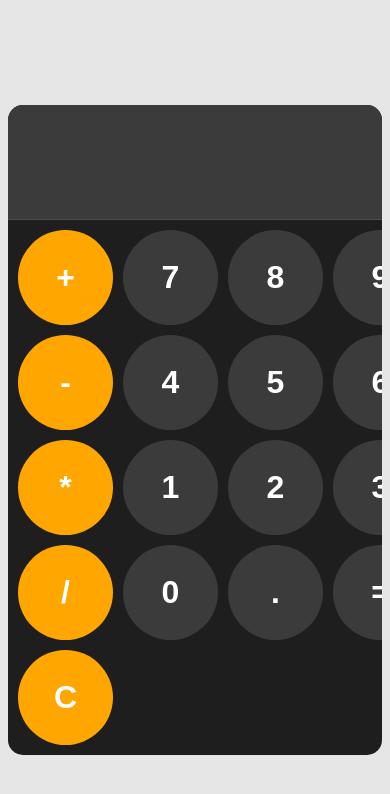
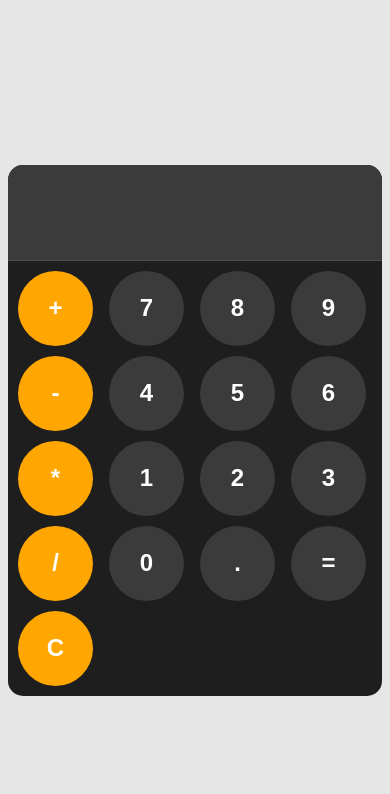
Before and after one commit to zaidharissheikh/Basic-Calculator, a plain HTML site: page index.html in a window 390 px wide. Drawn offline with Linux system fonts and the light colour scheme.

Commit message:
Update style.css

```diff
--- a/style.css
+++ b/style.css
@@ -54,3 +54,13 @@ button.operator:hover{
 button.operator:active{
     background-color: hsl(39, 100%, 70%);
 }
+@media (max-width: 500px){
+    button{
+        font-size: 1.5rem;
+        width: 75px;
+        height: 75px;
+    }
+    #display{
+        font-size: 3rem;
+    }
+}
```
